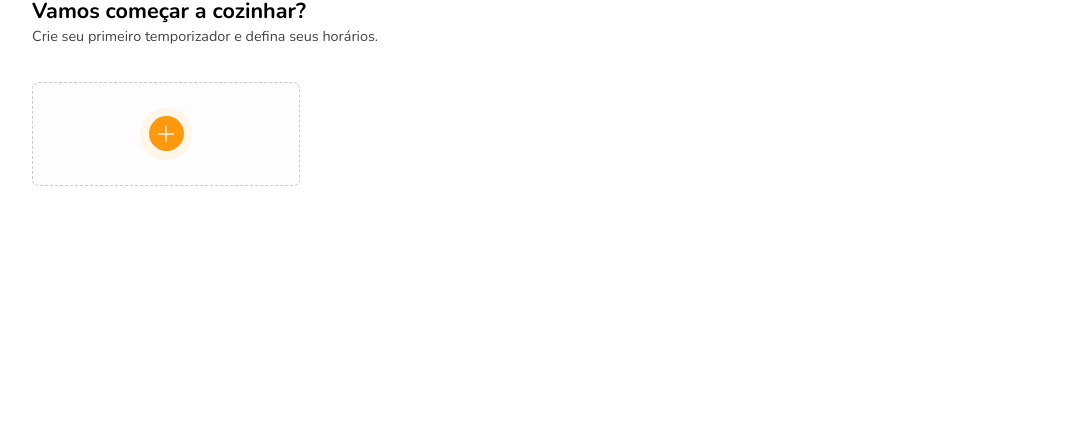
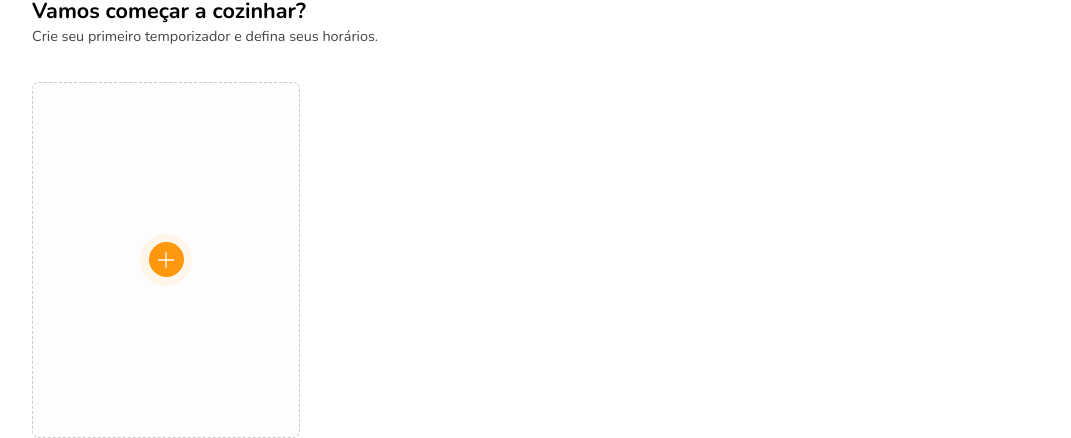
Before and after one commit to JoseMurilloc/cooktimer, a Next.js app: page / in a window 1280 px wide. Shown: the part 434-872 px from the top of the page, without its empty margins (104-1175 px from the left). Before the commit the page ends 800 px from the top, so only its background shows below. Built offline with nearby package versions, Linux system fonts and the light colour scheme.

Commit message:
styles: add min height in card timer

```diff
--- a/src/components/CardTimer/styles.ts
+++ b/src/components/CardTimer/styles.ts
@@ -6,6 +6,7 @@ export const ContainerCardTimer = styled('div', {
   flexDirection: 'column',
   alignItems: 'center',
   backgroundColor: '$text_000',
+  minHeight: '21.125rem',
 
   padding: '$7',
   gap: 13,
```
